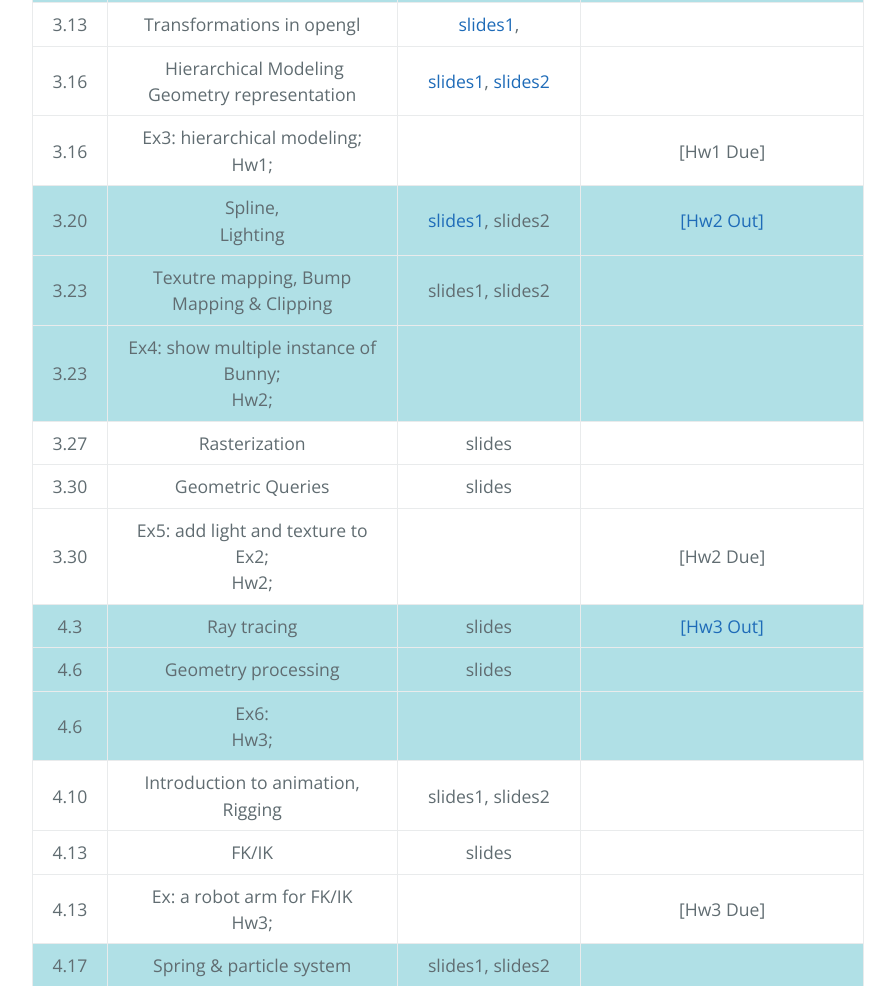
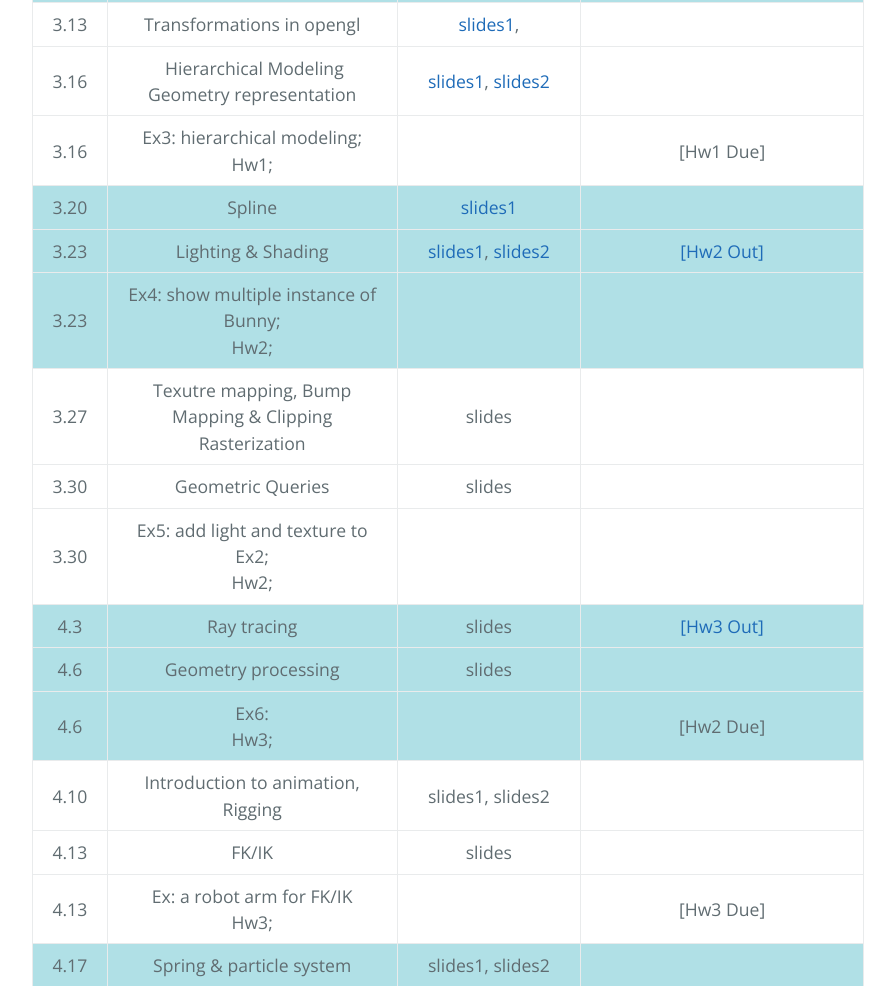
Before and after one commit to jjcao/ComputerGraphics, a plain HTML site: page index.html in a window 1280 px wide. Shown: the part 1834-2820 px from the top of the page, without its empty margins (192-1087 px from the left). Drawn offline with nearby package versions, Linux system fonts and the light colour scheme.

Commit message:
no message

```diff
--- a/index.html
+++ b/index.html
@@ -170,18 +170,17 @@
 </tr>
 <tr style="background-color:powderblue;">
 <td>3.20</td>
-<td>Spline,
-    <br />
-    Lighting</td>
-<td><a href="https://github.com/jjcao/ComputerGraphics/blob/gh-pages/_slides/03-2_spline-slides-Hao Li15.pdf?raw=true">slides1</a>,
-    slides2</td>
-<td><a href="https://github.com/jjcao/ComputerGraphics/blob/gh-pages/_homeworks/Hao Li-CSCI 420-Ex2-Roller Coaster-vc15-starterCode.rar?raw=true">[Hw2 Out]</a></td>
+<td>Spline</td>
+<td><a href="https://github.com/jjcao/ComputerGraphics/blob/gh-pages/_slides/03-2_spline-slides-Hao Li15.pdf?raw=true">slides1</a></td>
+<td>&nbsp;</td>
 </tr>
 <tr style="background-color:powderblue;">
 <td>3.23</td>
-<td>Texutre mapping, Bump Mapping &amp; Clipping</td>
-<td>slides1, slides2</td>
-<td>&nbsp;</td>
+<td>Lighting &amp; Shading</td>
+<td><a href="http://www.hao-li.com/cs420-fs2015/slides/Lecture05.1.pdf">slides1</a>,
+    <a href="http://www.hao-li.com/cs420-fs2015/slides/Lecture05.2.pdf">slides2</a>
+</td>
+<td><a href="https://github.com/jjcao/ComputerGraphics/blob/gh-pages/_homeworks/Hao Li-CSCI 420-Ex2-Roller Coaster-vc15-starterCode.rar?raw=true">[Hw2 Out]</a></td>
 </tr>
 <tr style="background-color:powderblue;">
 <td>3.23</td>
@@ -192,7 +191,8 @@
 </tr>
 <tr>
 <td>3.27</td>
-<td>Rasterization</td>
+<td>Texutre mapping, Bump Mapping &amp; Clipping<br />
+    Rasterization</td>
 <td>slides</td>
 <td>&nbsp;</td>
 </tr>
@@ -207,7 +207,7 @@
 <td>Ex5: add light and texture to Ex2;<br />
     Hw2;</td>
 <td>&nbsp;</td>
-<td>[Hw2 Due]</td>
+<td>&nbsp;</td>
 </tr>
 <tr style="background-color:powderblue;">
 <td>4.3</td>
@@ -227,7 +227,7 @@
     <br />
     Hw3;</td>
 <td>&nbsp;</td>
-<td>&nbsp;</td>
+<td>[Hw2 Due]</td>
 </tr>
 <tr>
 <td>4.10</td>
```
